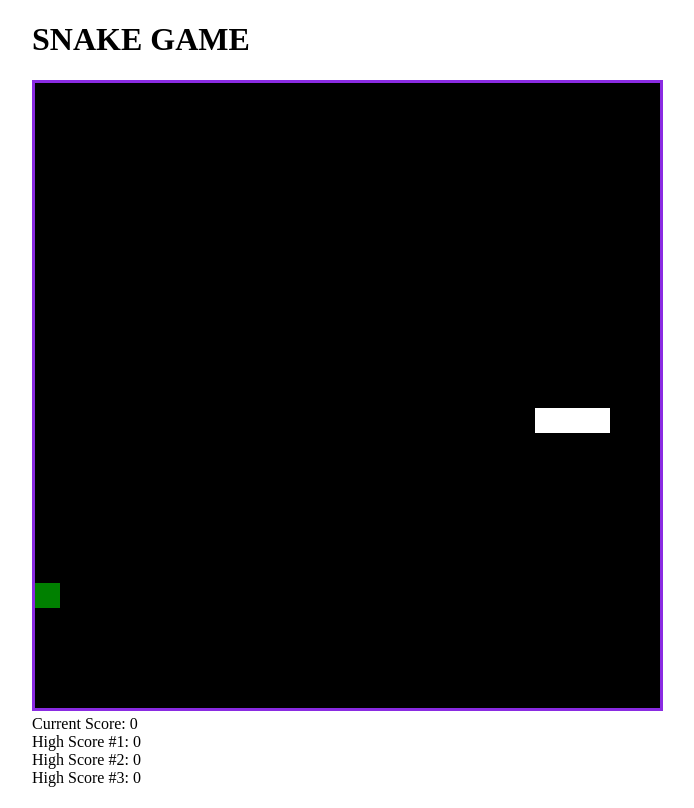
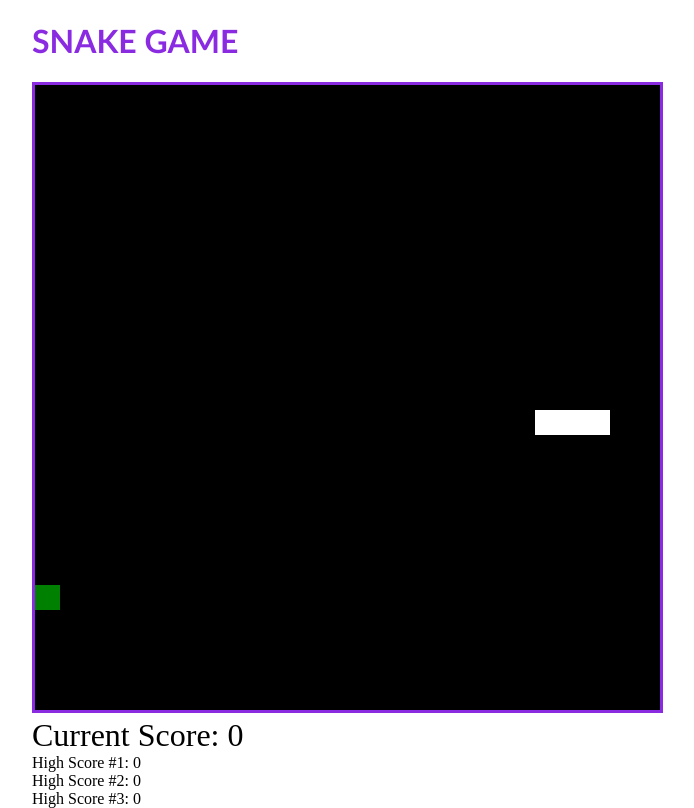
Before and after one commit to Ostbergc/Snake, a plain HTML site: page index.html in a window 1280 px wide. Shown: the whole page, without its empty margins (358-1052 px from the left). Drawn offline with Linux system fonts and the light colour scheme.

Commit message:
Small update to CSS for the aesthetics

```diff
--- a/style.css
+++ b/style.css
@@ -6,3 +6,10 @@ body{
   margin: auto;
   max-width: 500px;
 }
+h1{
+ font-family: 'Gill Sans', 'Gill Sans MT', Calibri, 'Trebuchet MS', sans-serif;
+ color:blueviolet;
+}
+#currentScore{
+  font-size: xx-large
+}
```
